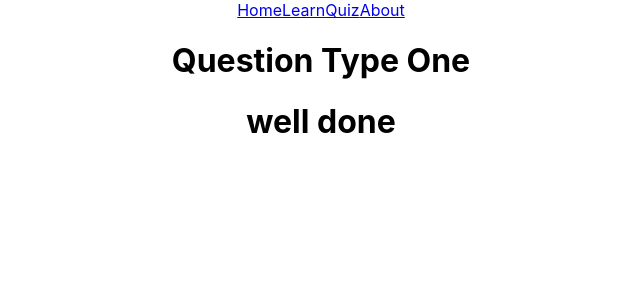
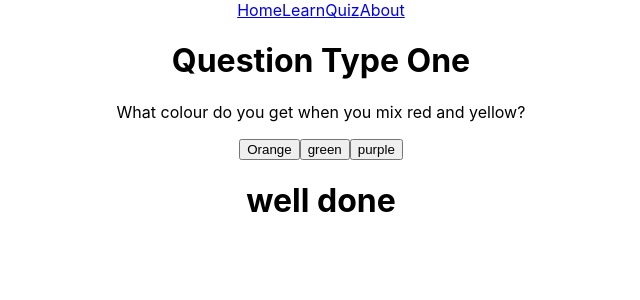
Before and after one commit to rosiegracejones/all-about-colours, a React (Create React App) app: page /quiz in a window 1280 px wide. Shown: the top 300 px of the page, without its empty margins (319-959 px from the left). Built offline with nearby package versions, Linux system fonts and the light colour scheme.

Commit message:
created some quiz functionality and small data set for QuestionTypeOne

```diff
--- a/src/Components/QuestionTypeOne/QuestionTypeOne.js
+++ b/src/Components/QuestionTypeOne/QuestionTypeOne.js
@@ -1,9 +1,42 @@
 function QuestionTypeOne() {
-	return (
-		<div>
-			<h1>Question Type One</h1>
-		</div>
-	);
+  const quizData = [
+    {
+      questionType: 1,
+      questionColours: ["yellow and blue"],
+      correctColour: "Green",
+      incorrectColours: ["purple", "orange"],
+    },
+    {
+      questionType: 1,
+      questionColours: ["red and yellow"],
+      correctColour: ["Orange"],
+      incorrectColours: ["green", "purple"],
+    },
+    {
+      questionType: 1,
+      questionColours: ["blue and red"],
+      correctColour: ["Purple"],
+      incorrectColours: ["green", "purple"],
+    },
+    // Add more questions as needed
+  ];
+
+  // create a function that will use the colour selected to display correct or incorrect based on the colour selected
+  function checkAnswer() {
+	console.log("You clicked me");
+  }
+
+
+
+  return (
+    <div>
+      <h1>Question Type One</h1>
+      <p>What colour do you get when you mix {quizData[1].questionColours}?</p>
+      <button onClick={checkAnswer}>{quizData[1].correctColour}</button>
+      <button>{quizData[1].incorrectColours[0]}</button>
+      <button>{quizData[1].incorrectColours[1]}</button>
+    </div>
+  );
 }
 
 export default QuestionTypeOne;
--- a/src/Pages/QuizPage.js
+++ b/src/Pages/QuizPage.js
@@ -4,12 +4,12 @@ export default function QuizPage({ name }) {
 	const quizData = [
 		{
 			questionType: 1,
-			questionColors: ["yellow", "blue"],
+			questionColours: ["yellow", "blue"],
 			answerColor: "green",
 		},
 		{
 			questionType: 2,
-			questionColors: ["orange"],
+			questionColours: ["orange"],
 			answerColors: ["red", "yellow"],
 		},
 		// Add more questions as needed
```
Also changed, not shown: notes.txt.
